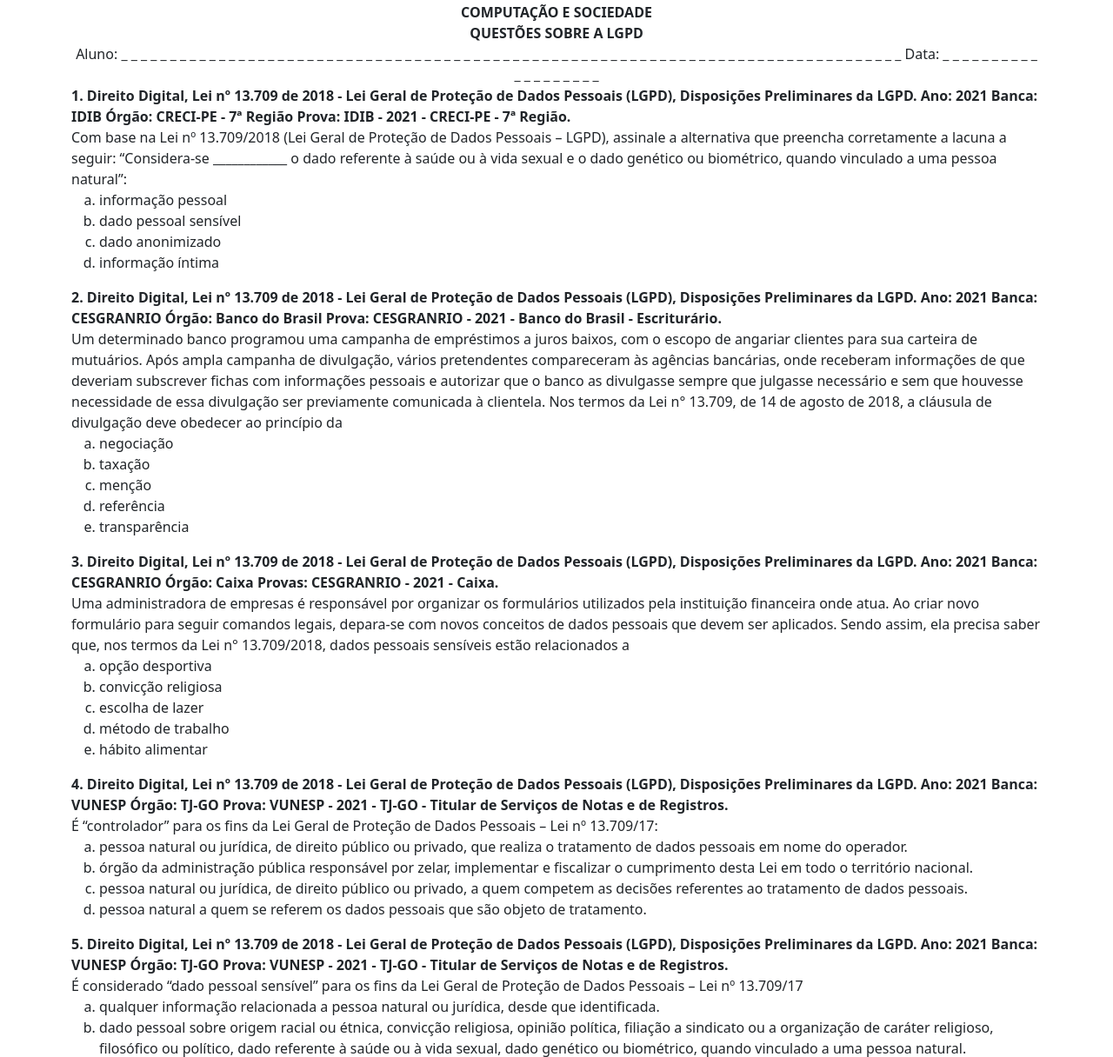
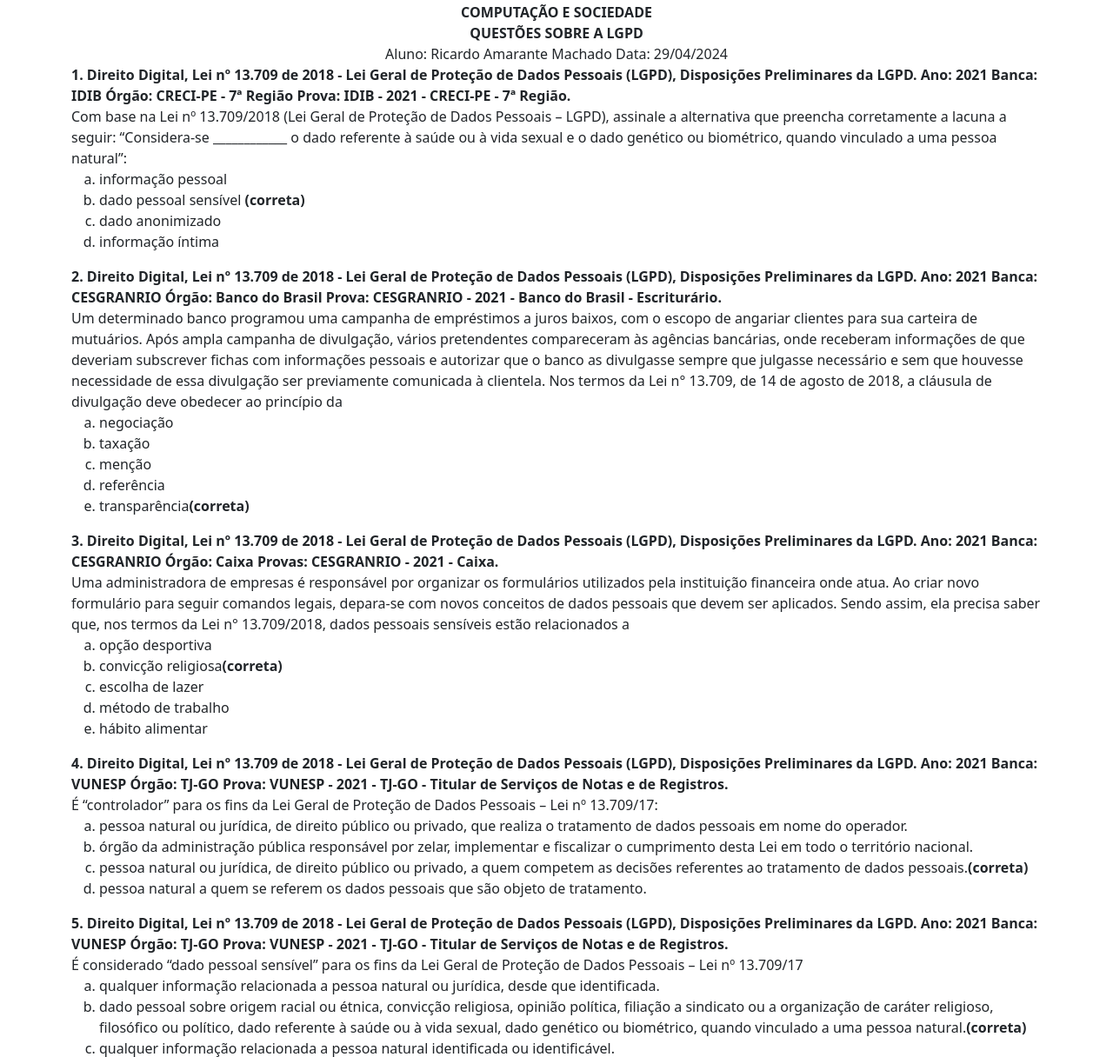
Before and after one commit to RicardoMachadoOFC/semestre1_cs_ifsc, a plain HTML site: page Pagina-LGPD/index.html in a window 1280 px wide. Shown: the part 142-1358 px from the top of the page at 87% size. Drawn offline with nearby package versions, Linux system fonts and the light colour scheme.

Commit message:
Add files via upload

```diff
--- a/Pagina-LGPD/index.html
+++ b/Pagina-LGPD/index.html
@@ -35,12 +35,11 @@
         <div class="text-center">
             <span>
                 Aluno:
-                _ _ _ _ _ _ _ _ _ _ _ _ _ _ _ _ _ _ _ _ _ _ _ _ _ _ _ _ _ _ _ _ _ _ _ _ _ _ _ _ _ _ _ _ _ _ _ _ _ _ _ _
-                _ _ _ _ _ _ _ _ _ _ _ _ _ _ _ _ _ _ _ _ _ _ _ _ _ _ _ _
+                Ricardo Amarante Machado
             </span>
             <span>
                 Data:
-                _ _ _ _ _ _ _ _ _ _ _ _ _ _ _ _ _ _ _
+                29/04/2024
             </span>
         </div>
         <div>
@@ -59,7 +58,7 @@
             <ol type="a">
                 <!-- adicionar nos elementos corretos: class="bg-success bg-opacity-50" -->
                 <li><span>informação pessoal</span></li>
-                <li><span>dado pessoal sensível</span></li>
+                <li><span>dado pessoal sensível <strong>(correta)</strong> </span></li>
                 <li><span>dado anonimizado</span></li>
                 <li><span>informação íntima</span></li>
             </ol>
@@ -85,7 +84,7 @@
                 <li><span>taxação</span></li>
                 <li><span>menção</span></li>
                 <li><span>referência</span></li>
-                <li><span>transparência</span></li>
+                <li><span>transparência<strong>(correta)</strong> </span></li>
             </ol>
         </div>
         <div>
@@ -103,7 +102,7 @@
         <div>
             <ol type="a">
                 <li><span>opção desportiva</span></li>
-                <li><span>convicção religiosa</span></li>
+                <li><span>convicção religiosa<strong>(correta)</strong> </span></li>
                 <li><span>escolha de lazer</span></li>
                 <li><span>método de trabalho</span></li>
                 <li><span>hábito alimentar</span></li>
@@ -126,7 +125,7 @@
                 <li><span>órgão da administração pública responsável por zelar, implementar e fiscalizar o cumprimento
                         desta Lei em todo o território nacional.</span></li>
                 <li><span>pessoa natural ou jurídica, de direito público ou privado, a quem competem as decisões
-                        referentes ao tratamento de dados pessoais.</span></li>
+                        referentes ao tratamento de dados pessoais.<strong>(correta)</strong></span></li>
                 <li><span>pessoa natural a quem se referem os dados pessoais que são objeto de tratamento.</span></li>
             </ol>
         </div>
@@ -153,7 +152,7 @@
                         dado pessoal sobre origem racial ou étnica, convicção religiosa, opinião política,
                         filiação a sindicato ou a organização de caráter religioso, filosófico ou político, dado
                         referente à saúde ou à vida sexual, dado genético ou biométrico, quando vinculado a uma pessoa
-                        natural.
+                        natural.<strong>(correta)</strong>
                     </span>
                 </li>
                 <li>
@@ -184,7 +183,7 @@
             <ol type="a">
                 <li><span>o respeito à privacidade.</span></li>
                 <li><span>a inviolabilidade da intimidade, da honra e da imagem.</span></li>
-                <li><span>a livre iniciativa e a defesa do consumidor.</span></li>
+                <li><span>a livre iniciativa e a defesa do consumidor.<strong>(correta)</strong></span></li>
                 <li><span>a autodeterminação dos povos.</span></li>
                 <li><span>o exercício da cidadania pelas pessoas naturais.</span></li>
             </ol>
@@ -207,7 +206,7 @@
         <div>
             <ol type="a">
                 <li><span>Certo</span></li>
-                <li><span>Errado</span></li>
+                <li><span>Errado<strong>(correta)</strong></span></li>
             </ol>
         </div>
         <div>
@@ -234,7 +233,7 @@
                     <span>
                         É legítima a publicação, em sítio eletrônico mantido pela administração pública, dos nomes dos
                         seus servidores e do valor dos correspondentes vencimentos e vantagens pecuniárias,
-                        ressalvando-se os descontos de caráter pessoal.
+                        ressalvando-se os descontos de caráter pessoal.<strong>(correta)</strong>
                     </span>
                 </li>
                 <li>
@@ -288,7 +287,7 @@
             <ol type="a">
                 <li>
                     <span>
-                        a) CNH – Carteira Nacional de Habilitação, b) número do telefone celular e c) endereço;
+                        a) CNH – Carteira Nacional de Habilitação, b) número do telefone celular e c) endereço; <strong>(correta)</strong>
                     </span>
                 </li>
                 <li>
```
